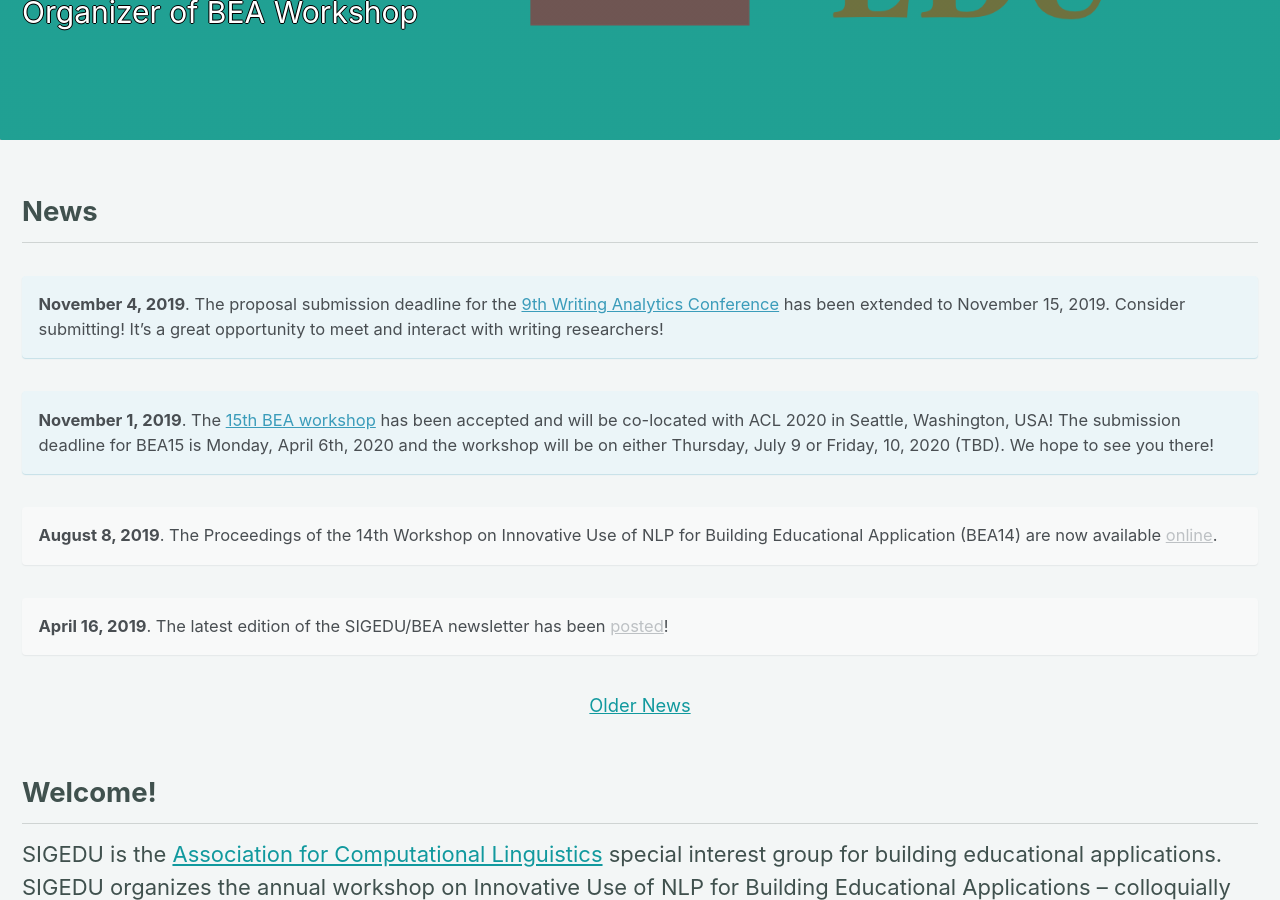
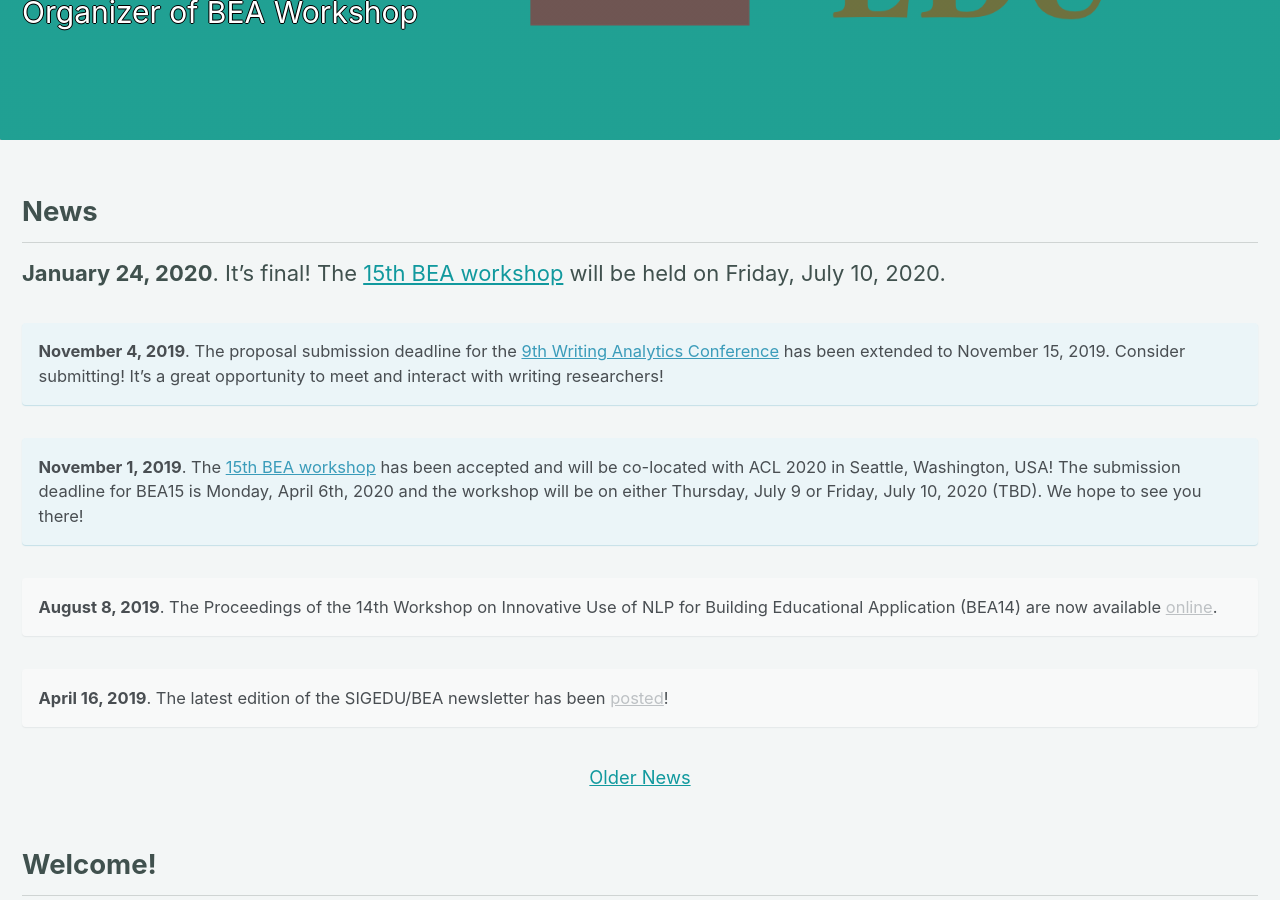
Before and after one commit to sigedu-org/website, a Jekyll site: the page built from _pages/home.md, in a window 1280 px wide and 900 px high, scrolled down 368 px. Built offline with Jekyll 4.4.1, drawn with Linux system fonts in a browser that asks for light colours; cached includes are drawn as plain includes; nearby versions of some CDN libraries.

Commit message:
Add news item for final date.

```diff
--- a/_pages/home.md
+++ b/_pages/home.md
@@ -10,10 +10,12 @@ excerpt: "Special Interest Group for Building Educational Applications<br/><br/>
 
 <h2>News</h2>
 
+**January 24, 2020**. It's final! The [15th BEA workshop](/bea/current) will be held on Friday, July 10, 2020.
+
 **November 4, 2019**. The proposal submission deadline for the [9th Writing Analytics Conference](/blog/guest/9th-wac-announcement) has been extended to November 15, 2019. Consider submitting! It's a great opportunity to meet and interact with writing researchers!
 {: .notice--info}
 
-**November 1, 2019**. The [15th BEA workshop](/bea/current) has been accepted and will be co-located with ACL 2020 in Seattle, Washington, USA! The submission deadline for BEA15 is Monday, April 6th, 2020 and the workshop will be on either Thursday, July 9 or Friday, 10, 2020 (TBD). We hope to see you there!
+**November 1, 2019**. The [15th BEA workshop](/bea/current) has been accepted and will be co-located with ACL 2020 in Seattle, Washington, USA! The submission deadline for BEA15 is Monday, April 6th, 2020 and the workshop will be on either Thursday, July 9 or Friday, July 10, 2020 (TBD). We hope to see you there!
 {: .notice--info}
 
 **August 8, 2019**. The Proceedings of the 14th Workshop on Innovative Use of NLP for Building Educational Application (BEA14) are now available [online](https://www.aclweb.org/anthology/volumes/W19-44/).
```
